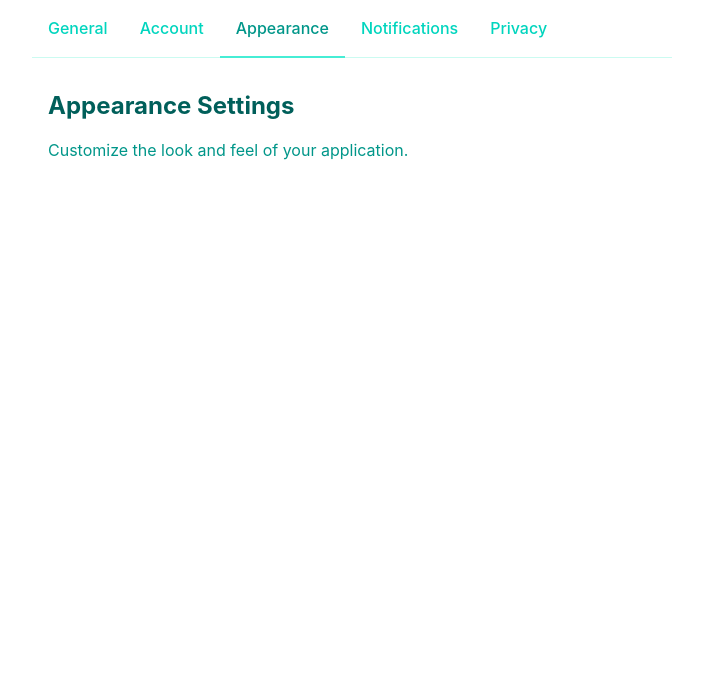
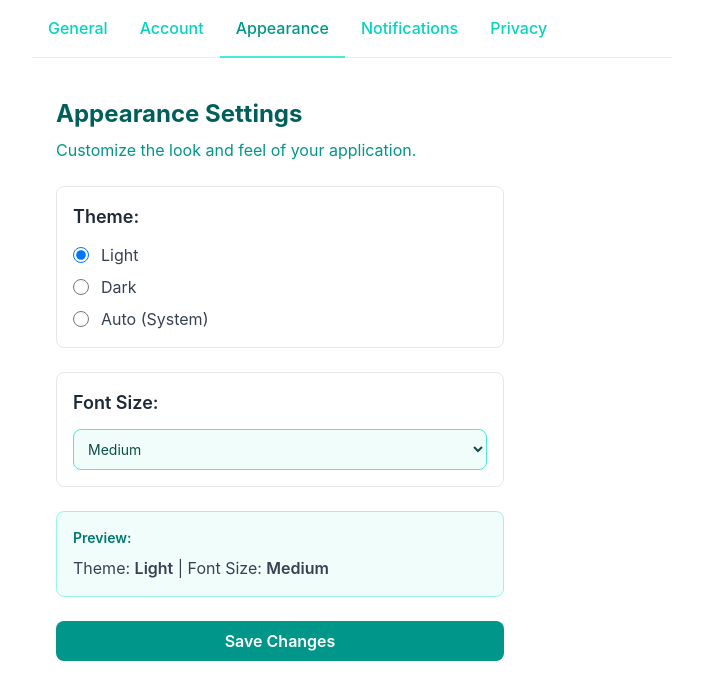
Before and after one commit to AbnerYousuf/settings-page-project, a Vue app: page / in a window 1280 px wide. Both pictures are taken after a click on the item "Appearance". Shown: the top 700 px of the page, without its empty margins (288-991 px from the left). Built offline with nearby package versions, Linux system fonts and the light colour scheme.

Commit message:
added appearance and privacy, havent handled saving in either of them so far

```diff
--- a/src/components/AppearancePageComponent.vue
+++ b/src/components/AppearancePageComponent.vue
@@ -1,7 +1,82 @@
 <template>
-    <div class="p-4">
-        <h2 class="text-2xl font-bold mb-4 text-teal-800">Appearance Settings</h2>
-        <p class="mb-4 text-teal-600">Customize the look and feel of your application.</p>
-        <!-- This is the content for the Appearance tab -->
+    <div class="p-6">
+        <h2 class="text-2xl font-bold mb-2 text-teal-800">Appearance Settings</h2>
+        <p class="mb-6 text-teal-600">Customize the look and feel of your application.</p>
+        <form class="space-y-6 max-w-md">
+            <!-- Theme Selection -->
+            <div class="bg-white p-4 rounded-lg border border-gray-200">
+                <label class="block text-lg font-semibold text-gray-800 mb-3">
+                    Theme:
+                </label>
+                <div class="space-y-2">
+                    <label class="flex items-center cursor-pointer">
+                        <input
+                            type="radio"
+                            value="Light"
+                            v-model="appearance.theme"
+                            class="mr-3 w-4 h-4 text-teal-600"
+                        />
+                        <span class="text-gray-700">Light</span>
+                    </label>
+                    <label class="flex items-center cursor-pointer">
+                        <input
+                            type="radio"
+                            value="Dark"
+                            v-model="appearance.theme"
+                            class="mr-3 w-4 h-4 text-teal-600"
+                        />
+                        <span class="text-gray-700">Dark</span>
+                    </label>
+                    <label class="flex items-center cursor-pointer">
+                        <input
+                            type="radio"
+                            value="Auto"
+                            v-model="appearance.theme"
+                            class="mr-3 w-4 h-4 text-teal-600"
+                        />
+                        <span class="text-gray-700">Auto (System)</span>
+                    </label>
+                </div>
+            </div>
+
+            <!-- Font Size Selection -->
+            <div class="bg-white p-4 rounded-lg border border-gray-200">
+                <label for="fontSize" class="block text-lg font-semibold text-gray-800 mb-3">
+                    Font Size:
+                </label>
+                <select
+                    id="fontSize"
+                    v-model="appearance.fontSize"
+                    class="w-full border border-gray-300 rounded-lg px-3 py-2 text-gray-700 focus:outline-none focus:border-teal-500 focus:ring-1 focus:ring-teal-500"
+                >
+                    <option value="Small">Small</option>
+                    <option value="Medium">Medium</option>
+                    <option value="Large">Large</option>
+                </select>
+            </div>
+
+            <!-- Preview -->
+            <div class="bg-teal-50 p-4 rounded-lg border border-teal-200">
+                <p class="text-sm text-teal-700 mb-2 font-semibold">Preview:</p>
+                <p class="text-gray-700">
+                    Theme: <span class="font-semibold">{{ appearance.theme }}</span> |
+                    Font Size: <span class="font-semibold">{{ appearance.fontSize }}</span>
+                </p>
+            </div>
+
+            <!-- Save Button -->
+            <button
+                type="submit"
+                class="w-full bg-teal-600 hover:bg-teal-700 text-white font-semibold py-2 px-4 rounded-lg transition duration-200"
+            >
+                Save Changes
+            </button>
+        </form>
     </div>
 </template>
+
+<script setup lang="ts">
+    import { useSettings } from "@/composables/useSettings";
+
+    const { appearance } = useSettings();
+</script>
--- a/src/components/PrivacyPageComponent.vue
+++ b/src/components/PrivacyPageComponent.vue
@@ -1,7 +1,28 @@
 <template>
-  <div class="p-4">
+  <div>
     <h2 class="text-2xl font-bold mb-4 text-teal-800">Privacy Settings</h2>
     <p class="mb-4 text-teal-600">Manage your privacy preferences.</p>
-    <!-- this is the content for the privacy tab -->
+    <form class="space-y-4 mx-auto">
+      <div class="flex items-center gap-1">
+        <input type="checkbox" v-model="privacy.searchEngineIndexing" />
+        <label>Search engine indexing</label>
+      </div>
+
+      <div>
+        <label class="mb-1">Visibility</label>
+        <select v-model="privacy.profileVisibility">
+          <option value="private">Private</option>
+          <option value="public">Public</option>
+        </select>
+      </div>
+
+      <button type="submit" class="btn-primary">Save</button>
+    </form>
   </div>
 </template>
+
+<script setup lang="ts">
+import { useSettings } from '@/composables/useSettings';
+
+const { privacy } = useSettings();
+</script>
--- a/src/composables/useSettings.ts
+++ b/src/composables/useSettings.ts
@@ -28,20 +28,20 @@ const notifications = ref<NotificationsSettings>({
 
 interface PrivacySettings {
     profileVisibility: string;
-    isPrivate: boolean;
+    searchEngineIndexing: boolean;
 }
 
 const privacy = ref<PrivacySettings>({
     profileVisibility: "Public",
-    isPrivate: false,
+    searchEngineIndexing: false,
 });
 
-interface ApperanceSettings {
+interface AppearanceSettings {
     theme: string;
     fontSize: string;
 }
 
-const apperance = ref<ApperanceSettings>({
+const appearance = ref<AppearanceSettings>({
     theme: "Light",
     fontSize: "Medium",
 });
@@ -61,7 +61,7 @@ export function useSettings() {
     general,
     notifications,
     privacy,
-    apperance,
+    appearance,
     account
   };
 }
```
